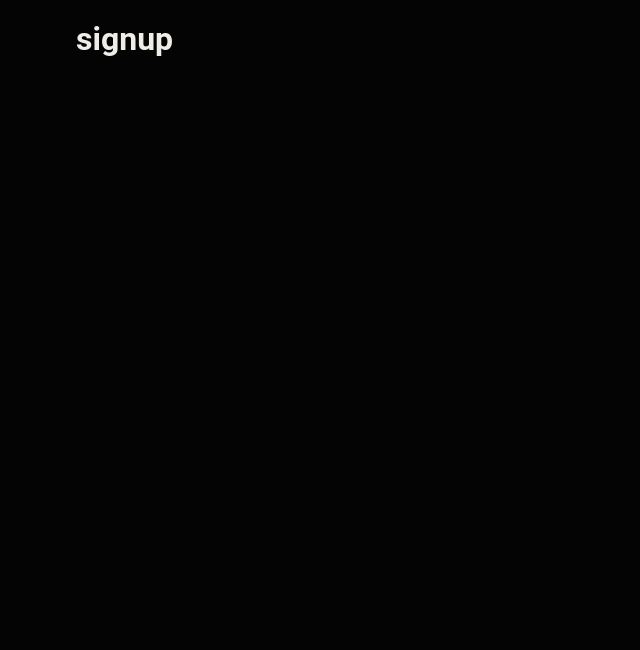
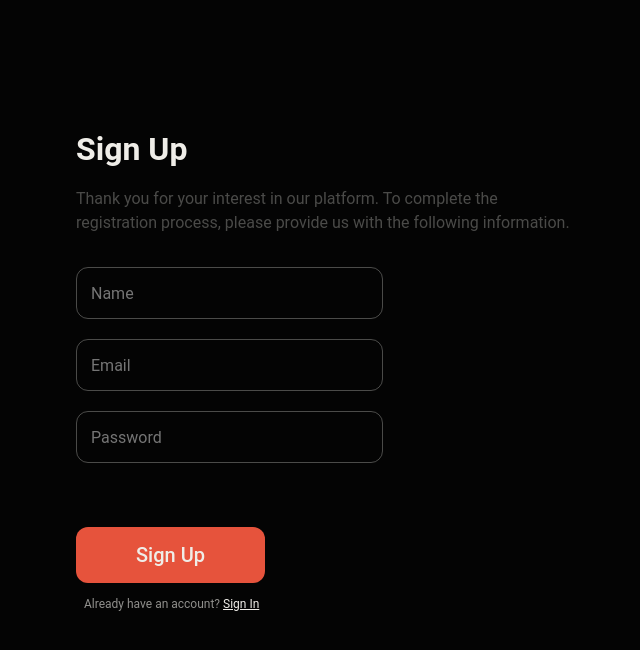
Before and after one commit to idnol/ui-power-pulse, a React app: page /react_vite/signup in a window 1280 px wide. Shown: the top 650 px of the page, without its empty margins (212-852 px from the left). Built offline with nearby package versions, Linux system fonts and the light colour scheme; the HTML template or start-up script is replaced by a standard one.

Commit message:
SignUpForm, reusable text-styles, added GlobalStyles

```diff
--- a/src/GlobalSyles.js
+++ b/src/GlobalSyles.js
@@ -44,4 +44,26 @@ export const GlobalStyle = createGlobalStyle`
         text-decoration: none;
     }
 
+    h1,
+    h2,
+    h3,
+    h4,
+    h5,
+    h6,
+    p {
+        margin: 0;
+    }
+
+    ul,
+    ol {
+        margin: 0;
+        padding: 0;
+    }
+
+    img {
+        display: block;
+        max-width: 100%;
+        height: auto;
+    }
+
 `;
--- /dev/null
+++ b/src/components/AuthForms/AuthForms.styled.js
@@ -0,0 +1,105 @@
+import { ErrorMessage, Field} from "formik";
+import styled from "styled-components";
+import { StyledHeader, StyledText } from "../parts/ReusableStyles.styled";
+import { theme } from "../../vars";
+import { Link } from "react-router-dom";
+
+
+export const StyledDiv = styled.div`
+    margin-top: 127px;
+    max-width: 335px;
+    margin-left: auto;
+    margin-right: auto;
+        @media (min-width: ${theme.breakpoint.md}) {
+            max-width: 496px;
+            margin-left: 0px;
+        }
+`;
+
+export const StyledTitle = styled(StyledHeader)`
+    margin-bottom: 14px;
+        @media (min-width: ${theme.breakpoint.md}) {
+            margin-bottom: 16px;
+        }
+`;
+
+export const StyledGreetings = styled(StyledText)`
+    margin-bottom: 28px;
+        @media (min-width: ${theme.breakpoint.md}) {
+            margin-bottom: 32px;
+        }
+`;
+
+export const StyledInput = styled(Field)`
+    display: block;
+    width: 100%;
+    height: 46px;
+    margin-top: 18px;
+    padding: 14px;
+    font-size: 14px;
+    line-height: 1.29;
+    border-radius: 12px;
+    border: ${theme.border.grey3};
+    background-color: transparent;
+    color: ${theme.color.white};
+    &:hover{
+    border: ${theme.border.orange};
+    };
+        @media (min-width: ${theme.breakpoint.md}) {
+            width: 307px;
+            height: 52px;
+            margin-top: 20px;
+            font-size: 16px;
+            line-height: 1.5;
+        }
+        @media (min-width: ${theme.breakpoint.xl}) {
+            width: 310px;
+        }
+`;
+
+export const Error = styled(ErrorMessage)`
+    color: ${theme.color.red};
+    font-size: 12px;
+    line-height: 1.5;
+    letter-spacing: 0.12px;
+    margin: 4px;
+`;
+
+export const StyledButton = styled.button`
+    height: 42px;
+    margin-top: 40px;
+    padding: 12px 40px;
+    font-size: 16px;
+    font-weight: 500;
+    line-height: 1.12;
+    border-radius: 12px;
+    border: none;
+    background-color: ${theme.color.orange};
+    color: ${theme.color.white};
+    &:hover{
+    background-color: ${theme.color.orangeSecond};
+    };
+        @media (min-width: ${theme.breakpoint.md}) {
+            height: 56px;
+            margin-top: 64px;
+            padding: 16px 60px;
+            font-size: 20px;
+            line-height: 1.2;
+        }
+`;
+
+export const StyledSecondaryText = styled.p`
+color: ${theme.color.grey};
+    margin-top: 12px;
+    font-size: 12px;
+    line-height: 1.5;
+    color: ${theme.color.greySecond};
+            @media (min-width: ${theme.breakpoint.md}) {
+                padding-left: 8px;
+        }
+`;
+
+export const StyledLink = styled(Link)`
+    color: ${theme.color.white};
+    text-decoration: underline;
+`;
--- /dev/null
+++ b/src/components/AuthForms/SignUpForm.jsx
@@ -0,0 +1,49 @@
+import { Form, Formik } from 'formik';
+import * as Yup from 'yup';
+import { Error, StyledButton, StyledDiv, StyledGreetings, StyledInput, StyledLink, StyledSecondaryText, StyledTitle } from './AuthForms.styled';
+
+
+const schema = Yup.object().shape({
+    name: Yup.string().min(3, "Too short").required('Required'),
+    email: Yup.string().matches(/^\w+@[a-zA-Z_]+?\.[a-zA-Z]{2,3}$/, "It must be valid email").required('Required'),
+    password: Yup.string().min(6, "password must be at least 6 characters").required('Required')
+});
+
+export const SignUpForm = () => {
+
+    const handleRegistration = (values) => {
+        // dispatch(login(values));
+        console.log(values);
+    }
+
+    return (
+        <>
+        <StyledDiv>
+        <StyledTitle>Sign Up</StyledTitle>
+            <StyledGreetings>Thank you for your interest in our platform. To complete the registration process, please provide us with the following information.</StyledGreetings>
+
+        <Formik
+            initialValues={{
+                        name: '',
+                        email: '',
+                        password: '',
+                    }}
+                    validationSchema={schema}
+                    onSubmit={(values) => {
+                    handleRegistration(values);
+                    }}>
+            <Form autoComplete="off">
+                <StyledInput type="text" name="name" placeholder="Name" />
+                <Error name="name" component="p"/>
+                <StyledInput type="email" name="email" placeholder="Email" />
+                <Error name="email" component="p"/>
+                <StyledInput type="password" name="password" placeholder="Password" />
+                <Error name="password" component="p" />
+                <StyledButton type="submit">Sign Up</StyledButton>
+            </Form>
+            </Formik>
+
+        <StyledSecondaryText>Already have an account? <StyledLink to="/signin">Sign In</StyledLink></StyledSecondaryText>
+        </StyledDiv>
+        </>
+)}
--- /dev/null
+++ b/src/components/parts/ReusableStyles.styled.js
@@ -0,0 +1,20 @@
+import styled from "styled-components";
+import { theme } from "../../vars";
+
+export const StyledHeader = styled.h2`
+        line-height: 1.17;
+        @media (min-width: ${theme.breakpoint.md}) {
+            font-size: 32px;
+            line-height: 1.38;
+        }
+`;
+
+export const StyledText = styled.p`
+        font-size: 14px;
+        line-height: 1.29;
+        color: ${theme.color.grey};
+        @media (min-width: ${theme.breakpoint.md}) {
+        font-size: 16px;
+        line-height: 1.5;
+        }
+`;
--- a/src/pages/SignupPage/SignupPage.jsx
+++ b/src/pages/SignupPage/SignupPage.jsx
@@ -1,3 +1,5 @@
+import {SignUpForm} from "../../components/AuthForms/SignUpForm"
+
 export default function SignupPage() {
-  return <><h1>signup</h1></>
+  return <><SignUpForm /></>
 }
```
